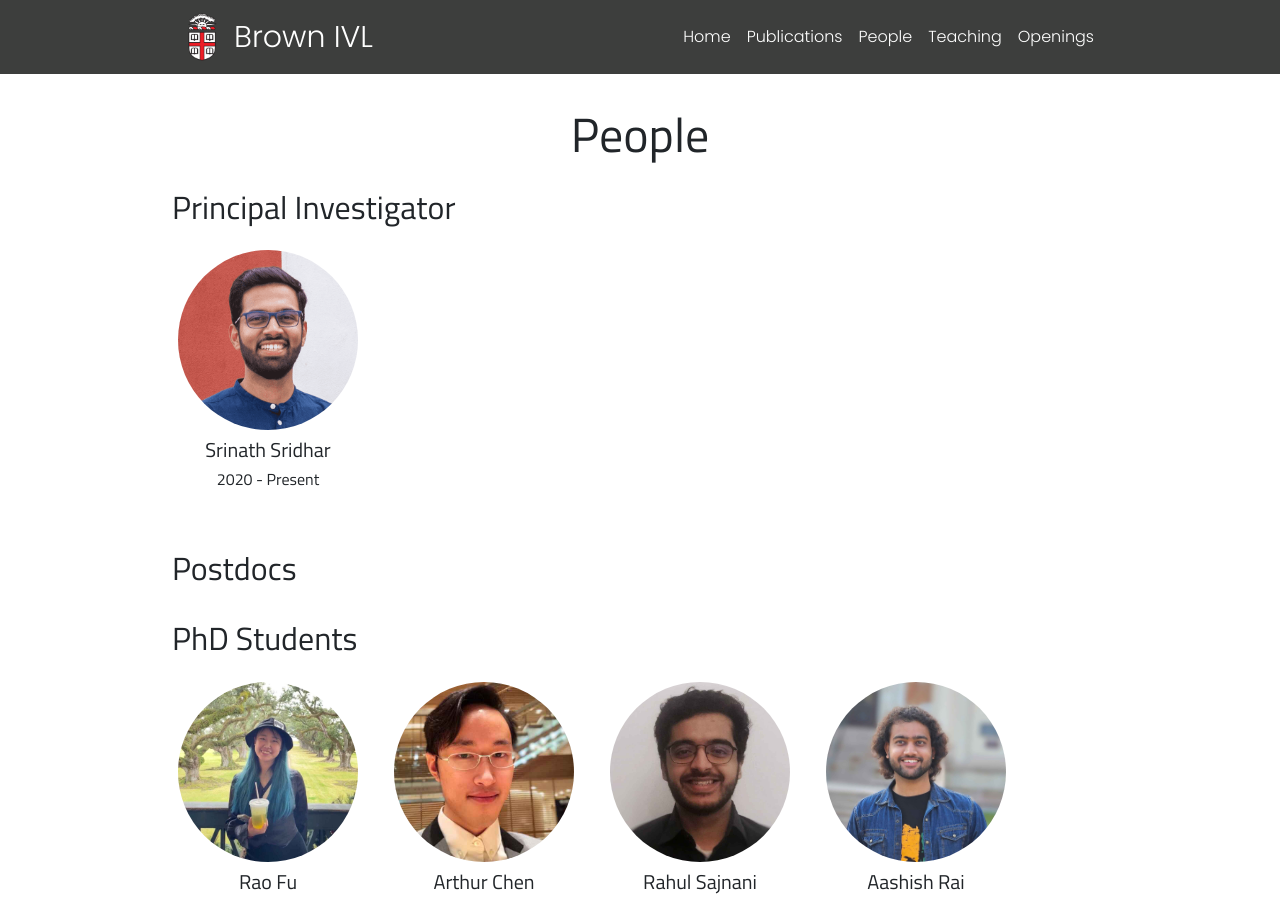
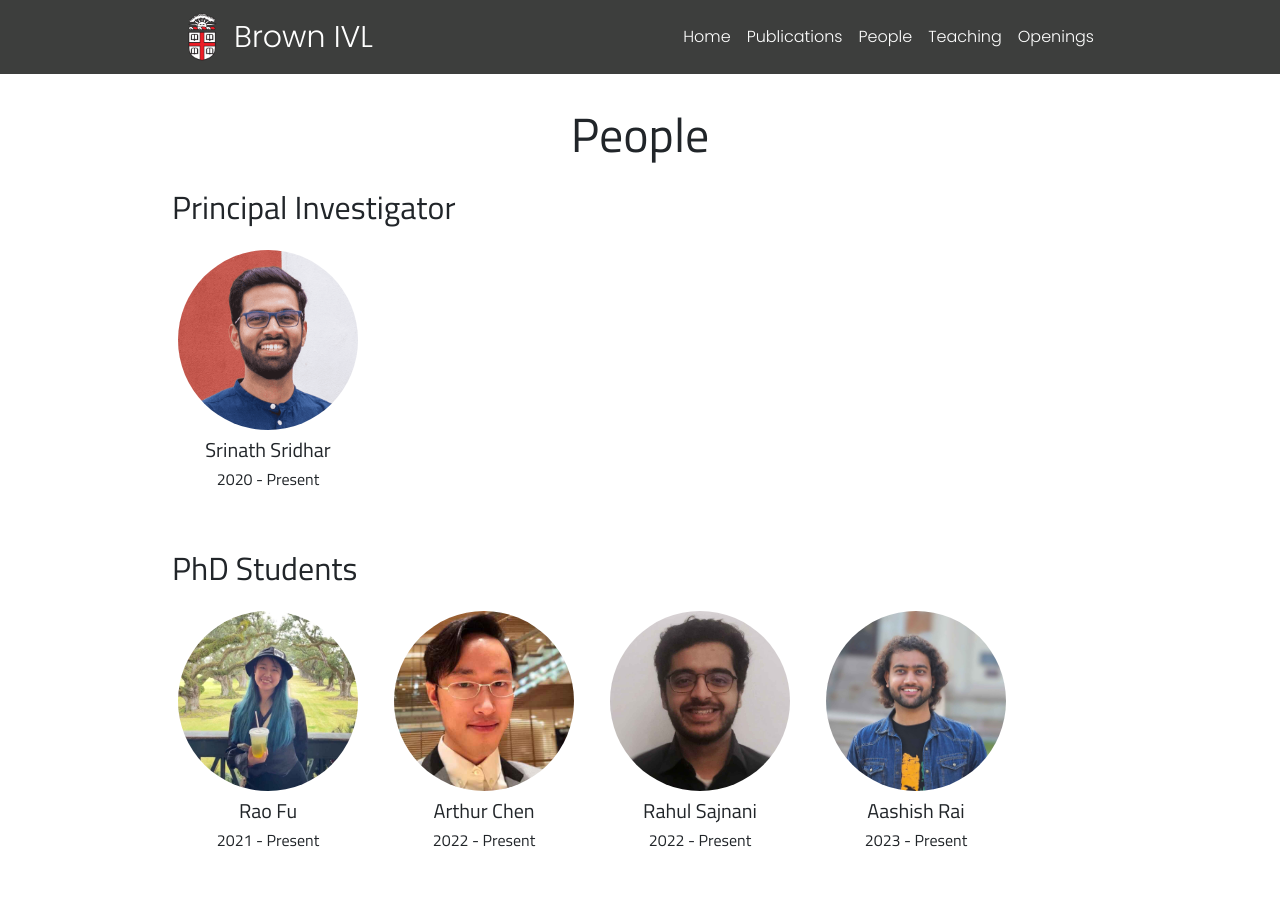
Before and after one commit to brown-ivl/brown-ivl.github.io, a Jekyll site: the page built from people.md, in a window 1280 px wide and 900 px high. Built offline with Jekyll 4.4.1, drawn with Linux system fonts in a browser that asks for light colours.

Commit message:
Update people.md

```diff
--- a/people.md
+++ b/people.md
@@ -25,7 +25,7 @@
     {% endfor %}
 </div>
 
-## Postdocs
+<!--## Postdocs
 <div class="row people-category">
     {% for person in site.data.people %}
         {% if (person.category == "Postdoc") %}
@@ -43,7 +43,7 @@
         </div>
         {% endif %}
     {% endfor %}
-</div>
+</div>-->
 
 ## PhD Students
 
```
